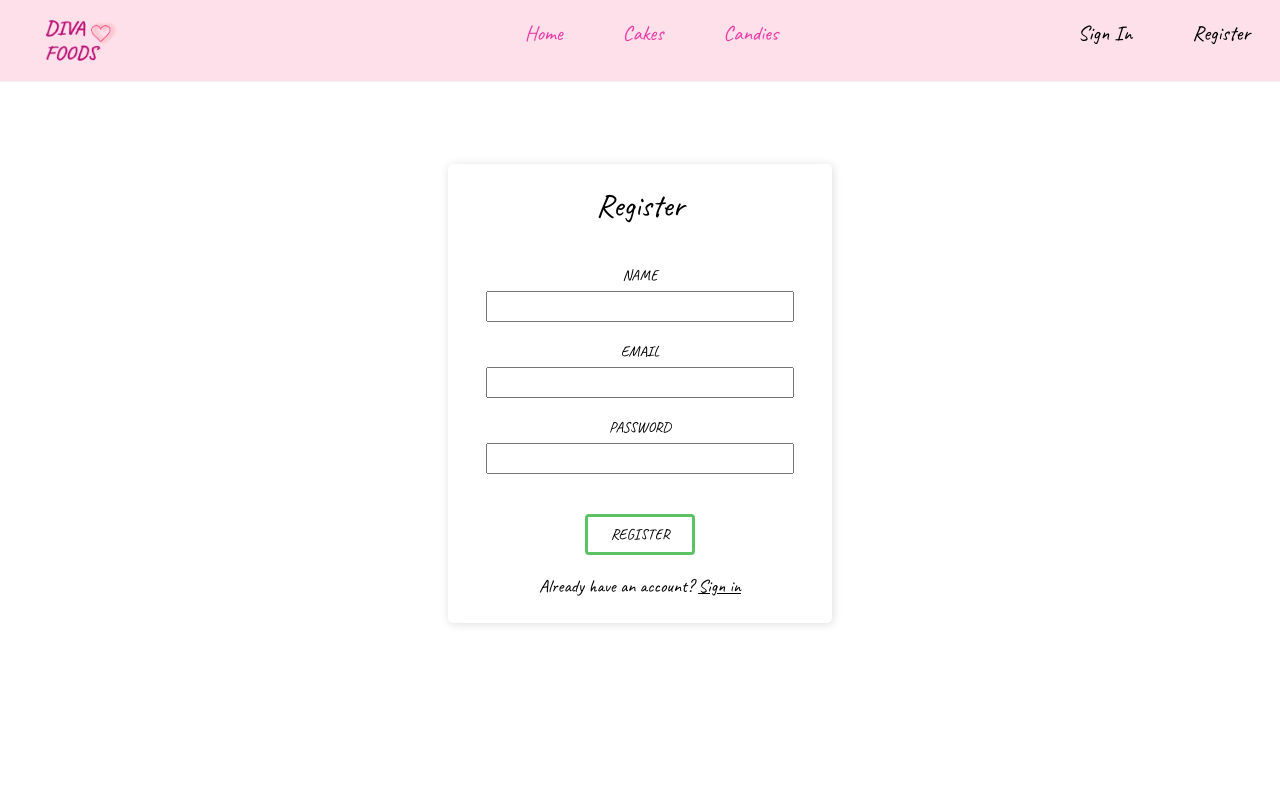
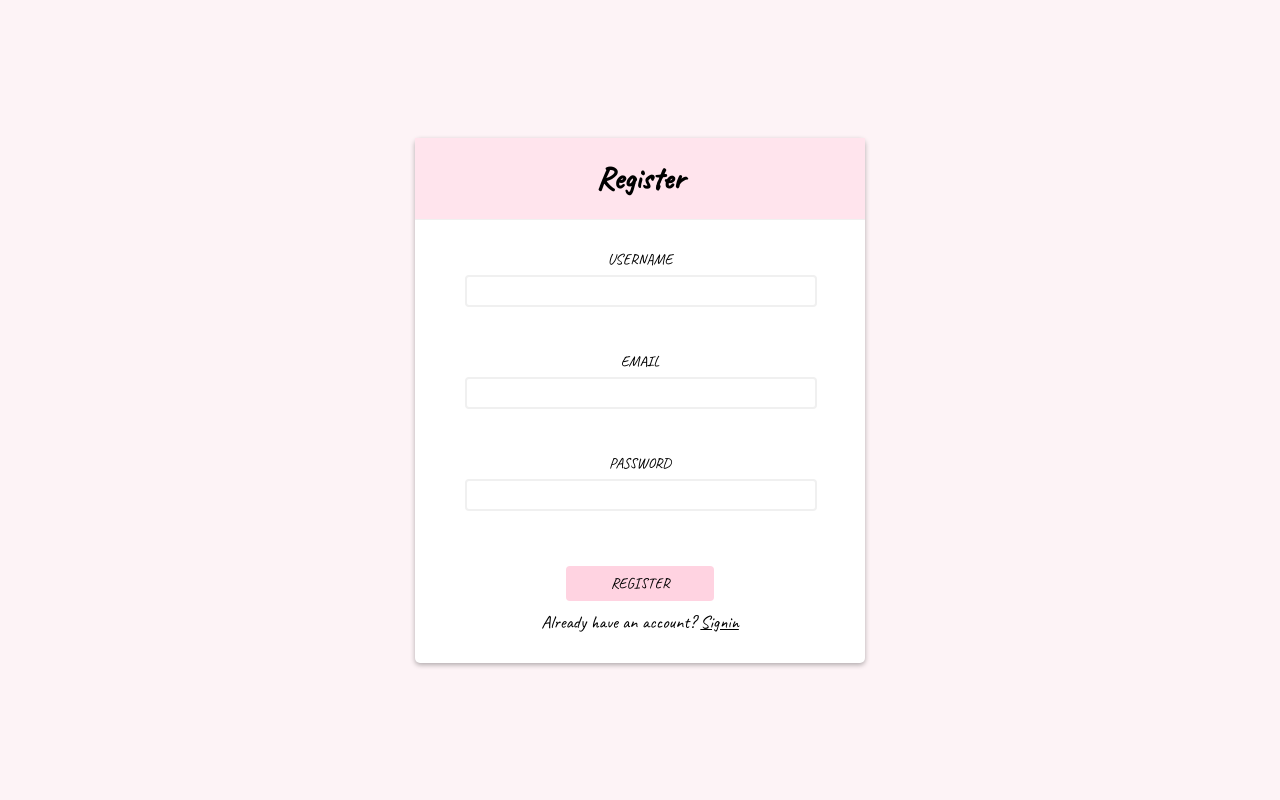
Before and after one commit to divyanshi-agr/SL3_MiniProject_CandyTreats, a PHP site: page /register.html in a window 1280 px wide. Run offline with PHP 8.4, Linux system fonts and the light colour scheme.

Commit message:
form valids done

```diff
--- a/register.html
+++ b/register.html
@@ -8,41 +8,43 @@
   </head>
   <body>
     <div class="page-body">
-      <header>
-        <a href="index.html"
-          ><img src="images/logo.png" class="logo" width="80" height="55"
-        /></a>
+      <div class="main-form">
+        <div class="header">
+          <h1>Register</h1>
+        </div>
 
-        <div class="nav1">
-          <ul>
-            <a href="index.html"><li class="home-item">Home</li></a>
-            <a href="cakePage.html"><li>Cakes</li></a>
-            <a href="candyPage.html"><li>Candies</li></a>
-          </ul>
-        </div>
-        <div class="nav2">
-          <ul>
-            <a href="signin.html"><li class="signin-item">Sign In</li></a>
-            <a href="register.html"><li class="signin-item">Register</li></a>
-          </ul>
-        </div>
-      </header>
+        <form id="form">
+          <div class="form-control">
+            <label for="fname">Username</label><br />
+            <input
+              type="text"
+              id="username"
+              name="name"
+              required
+              minlength="6"
+              maxlength="6"
+            />
+            <small>Error message</small>
+          </div>
 
-      <main class="main-form">
-        <h1>Register</h1>
-        <form>
-          <label for="fname">Name</label><br />
-          <input type="text" id="name" name="name" /><br />
-          <label for="email">Email</label><br />
-          <input type="text" id="email" name="email" />
-          <label for="pwd">Password</label>
-          <input type="password" id="pwd" name="pwd" />
+          <div class="form-control">
+            <label for="email">Email</label><br />
+            <input type="text" id="email" name="email" />
+            <small>Error message</small>
+          </div>
+
+          <div class="form-control">
+            <label for="pwd">Password</label>
+            <input type="password" id="pwd" name="pwd" />
+            <small>Error message</small>
+          </div>
+
           <input type="submit" value="Register" />
           <p class="form-para">
-            Already have an account? <a href="signin.html"> Sign in</a>
+            Already have an account? <a href="signin.html"> Signin</a>
           </p>
         </form>
-      </main>
+      </div>
 
       <footer></footer>
     </div>
--- a/styleform.css
+++ b/styleform.css
@@ -1,21 +1,29 @@
 @import url("https://fonts.googleapis.com/css2?family=Caveat&display=swap");
 
-html {
-  font-family: "Caveat", cursive;
+* {
   box-sizing: border-box;
-}
-
-body {
   margin: 0;
   padding: 0;
 }
 
-.page-body {
-  position: relative;
+html {
+  font-family: "Caveat", cursive;
 }
 
+body {
+  background-color: #fdf3f6;
+  display: flex;
+  align-items: center;
+  justify-content: center;
+  min-height: 100vh;
+}
+
+/* .page-body {
+  position: relative;
+} */
+
 /* Navbar */
-header {
+/* header {
   display: flex;
   position: sticky;
   top: 0;
@@ -61,44 +69,72 @@ ul a {
 li {
   margin-top: -5px;
   padding: 0 30px;
-}
+} */
+
 /* Form-body */
 .main-form {
-  position: absolute;
-  left: 35%;
-  box-shadow: 1px 1px 10px #dddddd;
-  top: 200%;
-  height: 560%;
-  width: 30%;
+  background-color: white;
+  box-shadow: 0 2px 5px rgba(0, 0, 0, 0.3);
+  width: 450px;
+  max-width: 100%;
   border-radius: 5px;
 }
 
-.main-form > h1 {
+.header {
+  padding: 20px 0;
   font-weight: 550;
   text-align: center;
+  background-color: #ffe4ed;
+  border-bottom: 1px solid #f0f0f0;
 }
 
 form {
   align-items: center;
-  padding: 18px 10px;
+  /* padding: 18px 10px; */
   font-size: 15px;
-  text-transform: uppercase;
+
   text-align: center;
+  padding: 30px 40px;
 }
 
-input {
-  width: 80%;
-  margin: 20px;
+.form-control {
+  margin-bottom: 10px;
+  padding-bottom: 25px;
+  position: relative;
+}
+
+.form-control label {
+  display: inline-block;
+  text-transform: uppercase;
+}
+
+.form-control input {
+  border: 2px solid #f0f0f0;
+  border-radius: 4px;
+  display: block;
+  font-size: 14px;
+  width: 95%;
+  margin: 10px;
   margin-top: 6px;
   padding: 6px;
 }
 
+.form-control small {
+  visibility: hidden;
+  position: absolute;
+  bottom: 0;
+  left: 3%;
+  font-size: 17px;
+  margin-top: 1px;
+}
+
 input[type="submit"] {
-  width: 30%;
-  border: 3px solid #5dc261;
-  background: white;
+  width: 40%;
+  /* border: 3px solid #5dc261; */
+  background: #ffd3e1;
+  border: none;
   padding: 8px 20px;
-  margin-top: 20px;
+  margin: 10px 0;
   border-radius: 4px;
   outline: none;
   cursor: pointer;
@@ -118,3 +154,16 @@ input[type="submit"] {
   color: black;
   text-decoration: underline;
 }
+
+.form-control.success input {
+  border-color: #2ecc71;
+}
+
+.form-control.error input {
+  border-color: #e74c3c;
+}
+
+.error small {
+  visibility: visible;
+  color: #e74c3c;
+}
```
Also changed, not shown: cart.css (+5 -4 lines), formValidation.js (added, +54 -0 lines), signin.html (+32 -28 lines).
